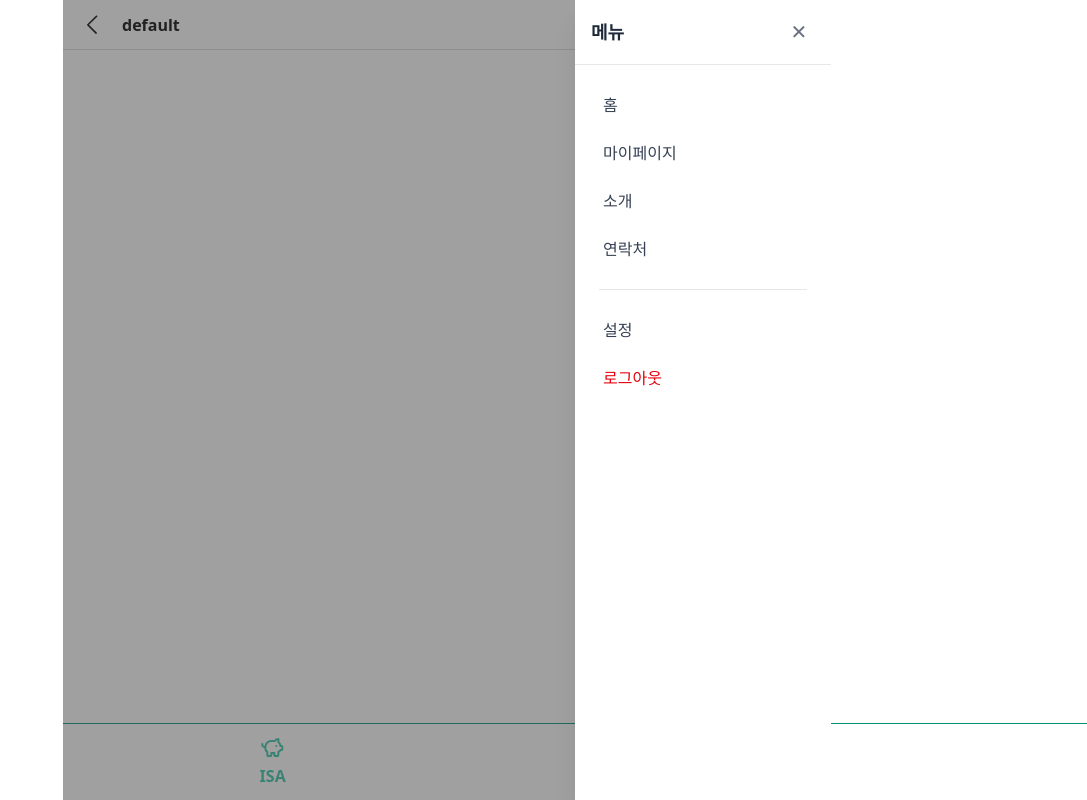
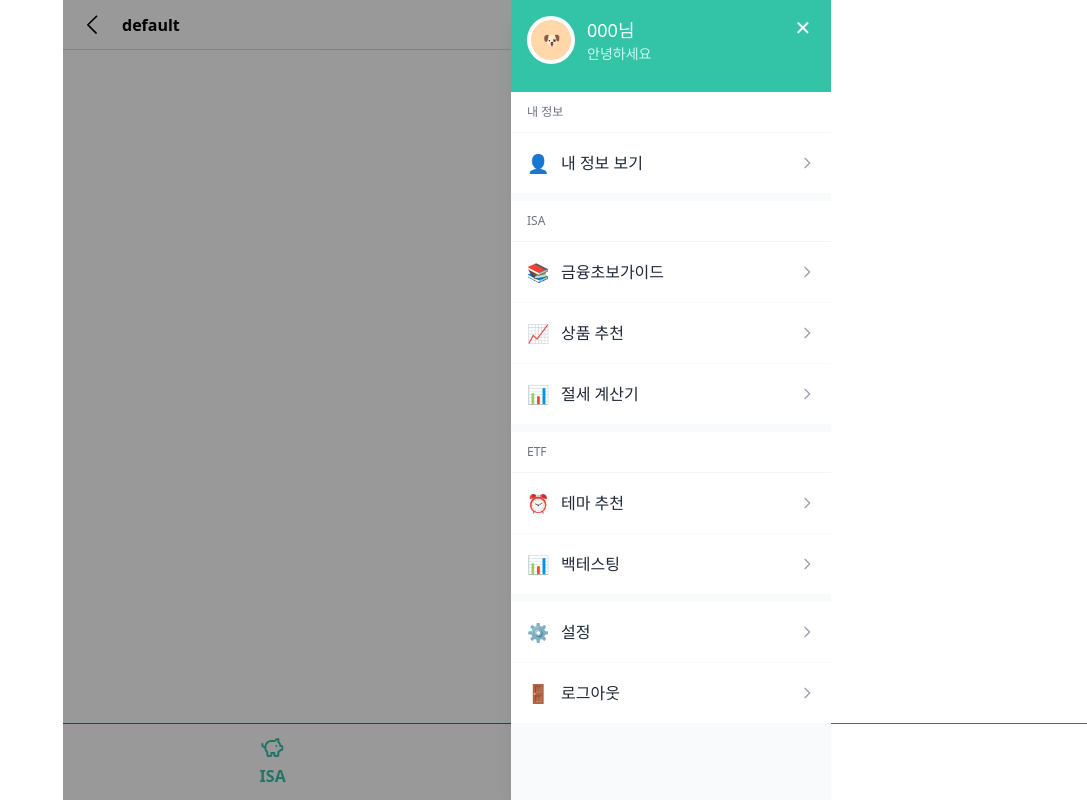
Before and after one commit to jjinleee/ISAID, a Next.js app: page /isa/calculate in a window 1280 px wide. Both pictures are taken after a click on the button 988 px from the left and 24 px from the top of the page. Shown: the whole page, without its empty margins (193-1280 px from the left). Built offline with nearby package versions, Linux system fonts and the light colour scheme.

Commit message:
chore: package-lock.json gitignore에서 제거

```diff
--- a/app/globals.css
+++ b/app/globals.css
@@ -42,3 +42,20 @@ body {
   --color-blue-light: #dde8ff;
   --color-green-light: #2ebf72;
 }
+
+@layer utilities {
+  .scrollbar-hide::-webkit-scrollbar {
+    display: none;
+  }
+  .scrollbar-hide {
+    -ms-overflow-style: none; /* IE and Edge */
+    scrollbar-width: none; /* Firefox */
+  }
+  .no-scrollbar::-webkit-scrollbar {
+    display: none;
+  }
+  .no-scrollbar {
+    -ms-overflow-style: none; /* IE */
+    scrollbar-width: none; /* Firefox */
+  }
+}
--- a/components/header-bar/side-bar.tsx
+++ b/components/header-bar/side-bar.tsx
@@ -10,7 +10,7 @@ interface Props {
 }
 
 const CONTENT_MAX = 768; // 본문 최대 폭 (px)
-const SIDEBAR_W = 256; // w-64 → 16 rem = 256 px
+const SIDEBAR_W = 320; // w-64 → 16 rem = 256 px
 
 /* 컨테이너의 left offset 계산 (768px 콘텐츠 영역의 시작점) */
 const calcContainerLeft = () => {
@@ -49,7 +49,7 @@ export default function Sidebar({ isOpen, onClose }: Props) {
         <>
           {/* 오버레이 - 전체 화면 덮음 */}
           <motion.div
-            className={`fixed inset-0 z-30 bg-[#424242]/50 ${
+            className={`fixed inset-0 z-30 bg-black/40 ${
               isMobile ? '' : 'max-w-[768px]'
             }`}
             style={
@@ -70,7 +70,7 @@ export default function Sidebar({ isOpen, onClose }: Props) {
           {isMobile ? (
             /* 모바일: 전체 화면 오른쪽에서 슬라이드 */
             <motion.aside
-              className='fixed inset-y-0 right-0 z-40 w-64 bg-white shadow-xl'
+              className='fixed inset-y-0 right-0 z-40 w-80 bg-white shadow-xl'
               initial={{ x: SIDEBAR_W }}
               animate={{ x: 0 }}
               exit={{ x: SIDEBAR_W }}
@@ -85,13 +85,13 @@ export default function Sidebar({ isOpen, onClose }: Props) {
           ) : (
             /* 데스크톱: 768px 마스킹 컨테이너 내에서 슬라이드 */
             <div
-              className='fixed inset-y-0 z-40 w-full max-w-[768px] overflow-hidden'
+              className='fixed inset-y-0 z-40 w-full max-w-[768px] overflow-hidden pointer-events-none'
               style={{
                 left: `${containerLeft}px`,
               }}
             >
               <motion.aside
-                className='absolute inset-y-0 w-64 bg-white shadow-xl'
+                className='absolute inset-y-0 w-80 bg-white shadow-xl'
                 initial={{
                   x: CONTENT_MAX,
                 }}
@@ -120,67 +120,107 @@ export default function Sidebar({ isOpen, onClose }: Props) {
 /* 사이드바 콘텐츠 컴포넌트 분리 */
 function SidebarContent({ onClose }: { onClose: () => void }) {
   return (
-    <>
-      {/* 헤더 */}
-      <div className='flex items-center justify-between p-4 border-b border-gray-200'>
-        <h2 className='text-lg font-semibold text-gray-800'>메뉴</h2>
+    <div className='h-full bg-white flex flex-col overflow-y-auto scrollbar-hide'>
+      {/* 프로필 헤더 */}
+      <div className='bg-primary text-white p-4 relative'>
         <button
           aria-label='닫기'
           onClick={onClose}
-          className='text-gray-500 hover:text-gray-700 text-xl font-light w-8 h-8 flex items-center justify-center rounded-full hover:bg-gray-100 transition-colors'
+          className='absolute top-4 right-4 text-white hover:text-gray-200 text-xl w-6 h-6 flex items-center justify-center'
         >
           ✕
         </button>
+        <div className='flex items-center space-x-3 mb-3'>
+          <div className='w-12 h-12 bg-white rounded-full flex items-center justify-center overflow-hidden'>
+            <div className='w-10 h-10 bg-orange-200 rounded-full flex items-center justify-center text-orange-600 text-sm font-medium'>
+              🐶
+            </div>
+          </div>
+          <div>
+            <div className='font-medium text-lg'>000님</div>
+            <div className='text-teal-100 text-sm'>안녕하세요</div>
+          </div>
+        </div>
       </div>
 
-      {/* 메뉴 리스트 */}
-      <nav className='flex flex-col py-4'>
-        <Link
-          href='/'
-          onClick={onClose}
-          className='px-6 py-3 text-gray-700 hover:bg-gray-50 hover:text-gray-900 transition-colors border-l-4 border-transparent hover:border-blue-500'
-        >
-          홈
-        </Link>
-        <a
-          href='/mypage'
-          onClick={onClose}
-          className='px-6 py-3 text-gray-700 hover:bg-gray-50 hover:text-gray-900 transition-colors border-l-4 border-transparent hover:border-blue-500'
-        >
-          마이페이지
-        </a>
-        <a
-          href='/about'
-          onClick={onClose}
-          className='px-6 py-3 text-gray-700 hover:bg-gray-50 hover:text-gray-900 transition-colors border-l-4 border-transparent hover:border-blue-500'
-        >
-          소개
-        </a>
-        <a
-          href='/contact'
-          onClick={onClose}
-          className='px-6 py-3 text-gray-700 hover:bg-gray-50 hover:text-gray-900 transition-colors border-l-4 border-transparent hover:border-blue-500'
-        >
-          연락처
-        </a>
-        <div className='px-6 py-4'>
-          <div className='border-t border-gray-200'></div>
+      {/* 메뉴 섹션 */}
+      <div className='flex-1 bg-gray-50'>
+        {/* 내 정보 섹션 */}
+        <div className='bg-white mb-2'>
+          <div className='px-4 py-3 text-xs font-medium text-gray-500 border-b border-gray-100'>
+            내 정보
+          </div>
+          <MenuItem icon='👤' label='내 정보 보기' onClick={onClose} />
         </div>
-        <a
-          href='/settings'
-          onClick={onClose}
-          className='px-6 py-3 text-gray-700 hover:bg-gray-50 hover:text-gray-900 transition-colors border-l-4 border-transparent hover:border-blue-500'
-        >
-          설정
-        </a>
-        <a
-          href='/logout'
-          onClick={onClose}
-          className='px-6 py-3 text-red-600 hover:bg-red-50 hover:text-red-700 transition-colors border-l-4 border-transparent hover:border-red-500'
-        >
-          로그아웃
-        </a>
-      </nav>
-    </>
+
+        {/* ISA 섹션 */}
+        <div className='bg-white mb-2'>
+          <div className='px-4 py-3 text-xs font-medium text-gray-500 border-b border-gray-100'>
+            ISA
+          </div>
+          <MenuItem icon='📚' label='금융초보가이드' onClick={onClose} />
+          <MenuItem icon='📈' label='상품 추천' onClick={onClose} />
+          <MenuItem icon='📊' label='절세 계산기' onClick={onClose} />
+        </div>
+
+        {/* ETF 섹션 */}
+        <div className='bg-white mb-2'>
+          <div className='px-4 py-3 text-xs font-medium text-gray-500 border-b border-gray-100'>
+            ETF
+          </div>
+          <MenuItem icon='⏰' label='테마 추천' onClick={onClose} />
+          <MenuItem icon='📊' label='백테스팅' onClick={onClose} />
+        </div>
+
+        {/* 하단 메뉴 */}
+        <div className='bg-white'>
+          <MenuItem icon='⚙️' label='설정' onClick={onClose} />
+          <MenuItem
+            icon='🚪'
+            label='로그아웃'
+            onClick={onClose}
+            className='text-red-500'
+          />
+        </div>
+      </div>
+    </div>
   );
 }
+
+/* 메뉴 아이템 컴포넌트 */
+function MenuItem({
+  icon,
+  label,
+  onClick,
+  className = '',
+}: {
+  icon: string;
+  label: string;
+  onClick: () => void;
+  className?: string;
+}) {
+  return (
+    <button
+      onClick={onClick}
+      className={`w-full flex items-center justify-between px-4 py-4 hover:bg-gray-50 transition-colors border-b border-gray-50 last:border-b-0 ${className}`}
+    >
+      <div className='flex items-center space-x-3'>
+        <span className='text-lg'>{icon}</span>
+        <span className='text-gray-800 font-medium'>{label}</span>
+      </div>
+      <svg
+        className='w-4 h-4 text-gray-400'
+        fill='none'
+        stroke='currentColor'
+        viewBox='0 0 24 24'
+      >
+        <path
+          strokeLinecap='round'
+          strokeLinejoin='round'
+          strokeWidth={2}
+          d='M9 5l7 7-7 7'
+        />
+      </svg>
+    </button>
+  );
+}
```
Also changed, not shown: 2 other files (tests, documents, lock files or other folders).
